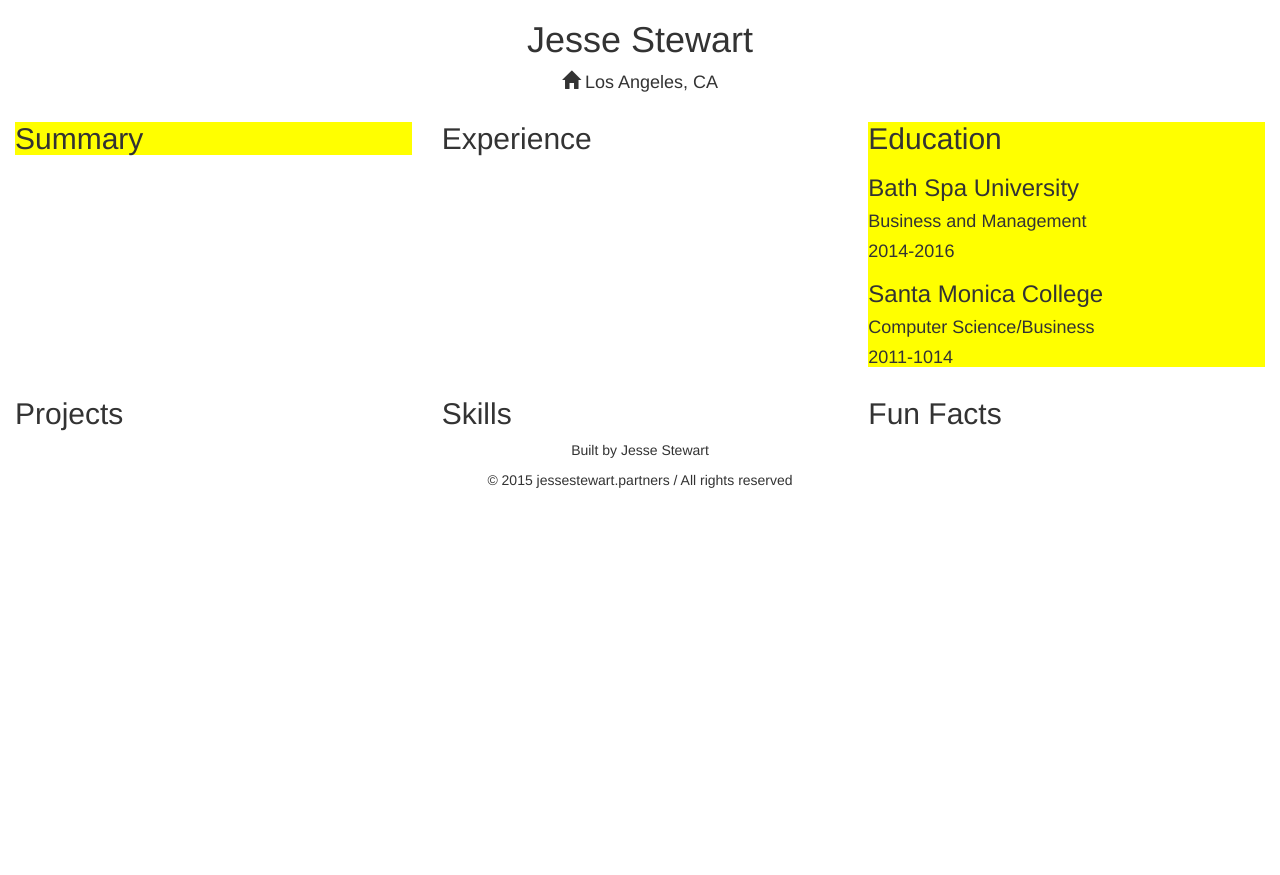
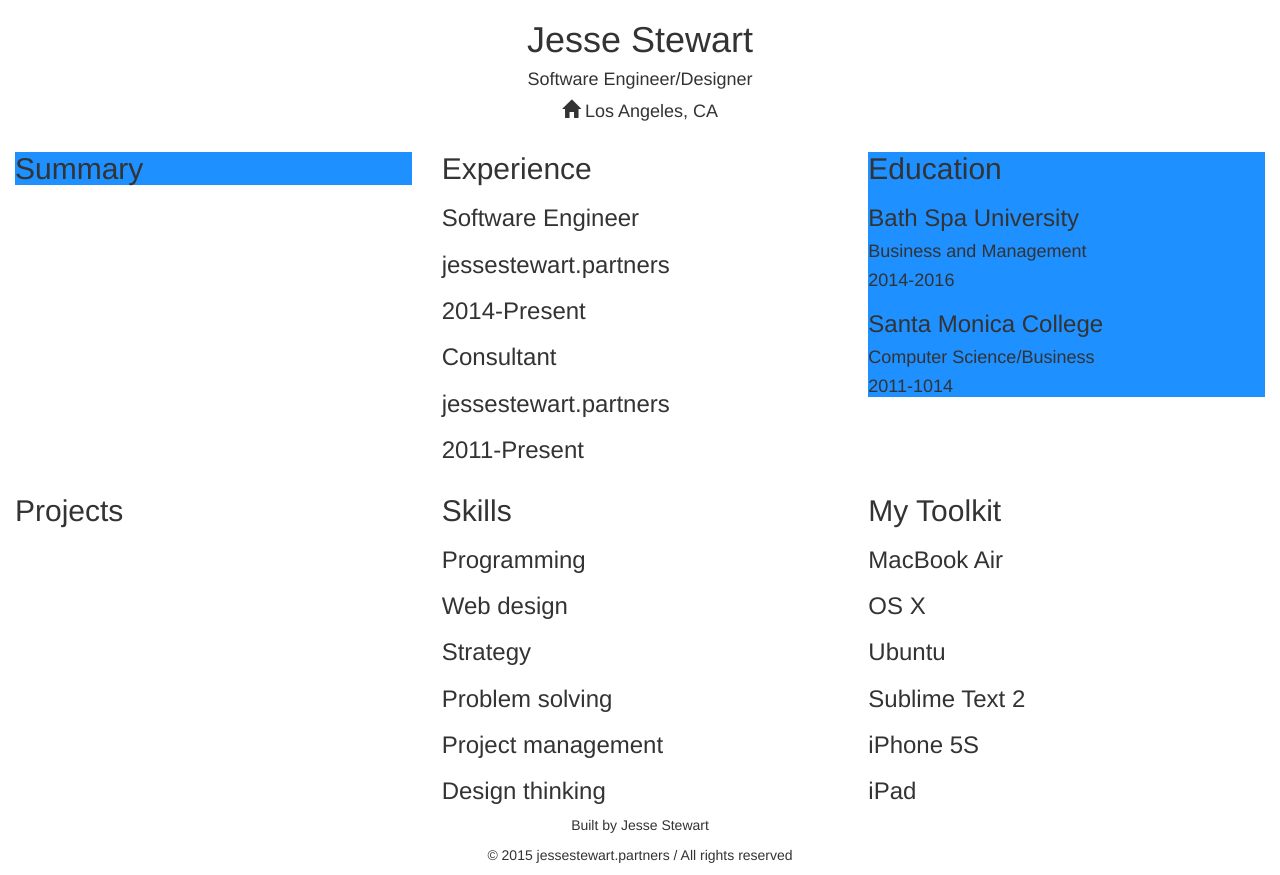
Before and after one commit to jessestewart/jesse, a plain HTML site: page index.html in a window 1280 px wide. Before the commit the page ends 800 px from the top, so only its background shows below. Drawn offline with nearby package versions, Linux system fonts and the light colour scheme.

Commit message:
Update index.html

```diff
--- a/index.html
+++ b/index.html
@@ -32,7 +32,7 @@
         text-align:center;
       }
       .in {
-        background-color:yellow;
+        background-color:#1E90FF;
       }
     </style>
 
@@ -47,7 +47,15 @@
     <div class="container-fluid">
       <div class="intro">
         <h1>Jesse Stewart</h1>
-        <h4><span class="glyphicon glyphicon-home" aria-hidden="true"></span> Los Angeles, CA</h4>
+        <h4>
+          Software Engineer/Designer
+        </h4>
+        <h4>
+          <span class="glyphicon glyphicon-home" aria-hidden="true"></span> Los Angeles, CA
+        </h4>
+        <h4>
+          <span class="" aria-hidden="true"></span>
+        </h4>
       </div>
       <div class="row">
         <div class="col-md-4">
@@ -57,6 +65,12 @@
         </div>
         <div class="col-md-4">
           <h2>Experience</h2>
+          <h3>Software Engineer</h3>
+          <h3>jessestewart.partners</h3>
+          <h3>2014-Present</h3>
+          <h3>Consultant</h3>
+          <h3>jessestewart.partners</h3>
+          <h3>2011-Present</h3>
         </div>
         <div class="col-md-4">
           <div class="in">
@@ -76,9 +90,21 @@
         </div>
         <div class="col-md-4">
           <h2>Skills</h2>
+          <h3>Programming</h3>
+          <h3>Web design</h3>
+          <h3>Strategy</h3>
+          <h3>Problem solving</h3>
+          <h3>Project management</h3>
+          <h3>Design thinking</h3>
         </div>
         <div class="col-md-4">
-          <h2>Fun Facts</h2>
+          <h2>My Toolkit</h2>
+          <h3>MacBook Air</h3>
+          <h3>OS X</h3>
+          <h3>Ubuntu</h3>
+          <h3>Sublime Text 2</h3>
+          <h3>iPhone 5S</h3>
+          <h3>iPad</h3>
         </div>
       </div>
       <footer>
```
